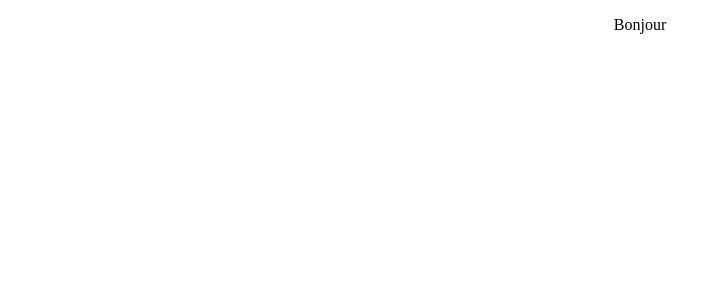
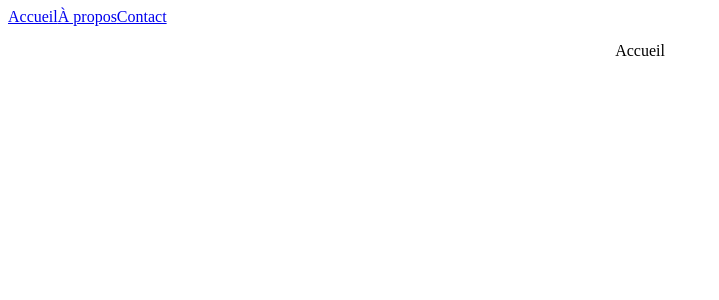
Before and after one commit to Clemant/mf_project, a React (Create React App) app: page / in a window 1280 px wide. Shown: the top 300 px of the page, without its empty margins (0-719 px from the left). Built offline with nearby package versions, Linux system fonts and the light colour scheme.

Commit message:
feature: add react-router & react-router-dom
- navigation

```diff
--- a/package.json
+++ b/package.json
@@ -8,6 +8,8 @@
     "@testing-library/user-event": "^13.5.0",
     "react": "^17.0.2",
     "react-dom": "^17.0.2",
+    "react-router": "^6.2.2",
+    "react-router-dom": "^6.2.2",
     "react-scripts": "5.0.0",
     "web-vitals": "^2.1.4"
   },
--- a/src/component/App.js
+++ b/src/component/App.js
@@ -1,9 +1,27 @@
 import "../css/App.css"
+import {
+  BrowserRouter,
+  Routes,
+  Route,
+  Link
+} from "react-router-dom";
+import About from "./About.js"
+import Contact from "./Contact.js"
+import Home from "./Home.js"
+
 function App() {
   return (
-    <div className="App">
-      <p>Bonjour</p>
-    </div>
+    <BrowserRouter>
+     <Link to="home">Accueil</Link>
+     <Link to="about">&Agrave; propos</Link>
+     <Link to="contact">Contact</Link>
+      <Routes>
+        <Route path="/" element={<Home/>}/>
+       <Route path="home" element={<Home/>}/>
+       <Route path="about" element={<About/>} />
+       <Route path="contact" element={<Contact/>}/>
+    </Routes>
+  </BrowserRouter>
   );
 }
 
--- /dev/null
+++ b/src/component/Home.js
@@ -0,0 +1,9 @@
+const Home =()=>{
+    return (
+        <div className="App">
+            <p>Accueil</p>
+        </div>
+    )
+}
+
+export default Home;
```
Also changed, not shown: 1 other file (tests, documents, lock files or other folders).
